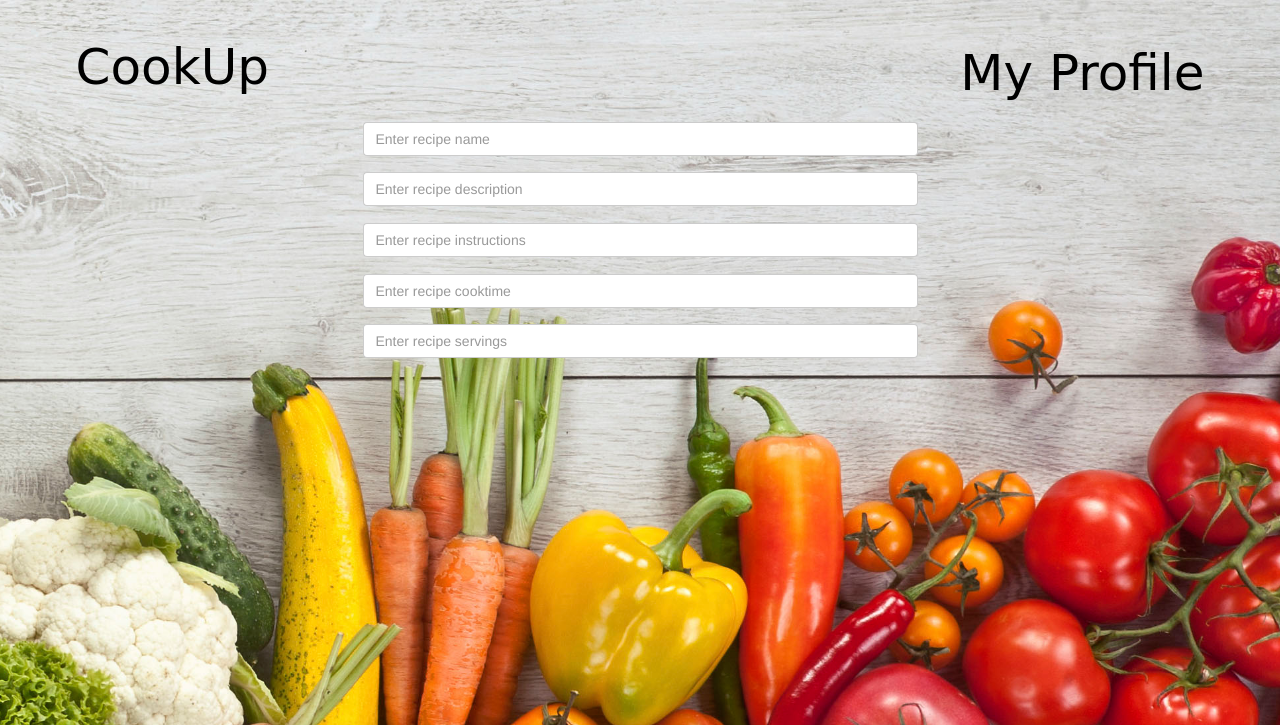
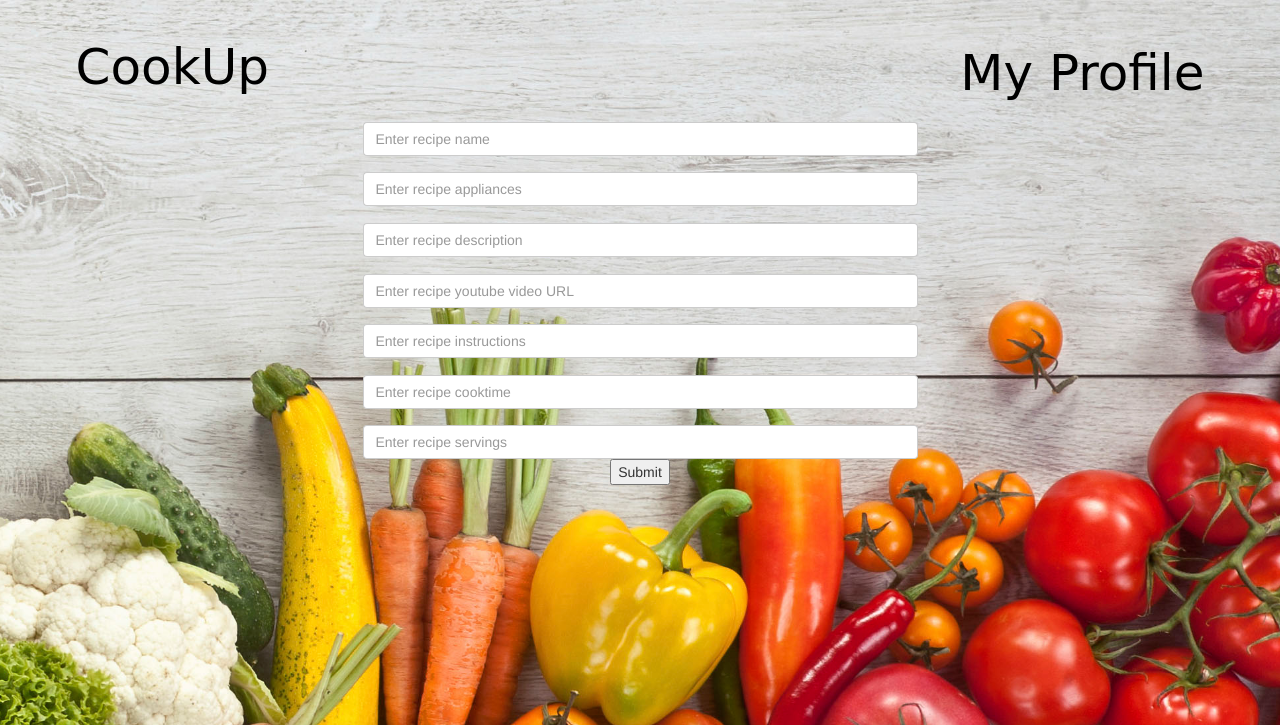
Before and after one commit to andrewholler/CookUp, a Django app: page /submitrecipe.html in a window 1280 px wide. Shown: the top 725 px of the page. Run offline with Django 3.2, Linux system fonts and the light colour scheme; some libraries are stand-ins or nearby versions; some web fonts are replaced.

Commit message:
added insert recipe function

```diff
--- a/app/templates/submitrecipe.html
+++ b/app/templates/submitrecipe.html
@@ -10,15 +10,14 @@
 	<div class="page-header">
 		<h2>CookUp</h2>
 		<a class="topcorner" id="header1-like" href="./profile.html">My Profile</a>
+  <form method="get" action="/addrecipe/">
 		<div class="container">
 			<div class="row">
 				<div class="col-sm-6 col-sm-offset-3">
 					<div id="imaginary_container">
 						<div class="input-group stylish-input-group">
-							<input type="text" class="form-control"  placeholder="Enter recipe name">
+							<input type="text" class="form-control"  placeholder="Enter recipe name" name="name">
 							<span class="input-group-addon">
-								<button type="submit">
-								</button>
 							</span>
 						</div>
 					</div>
@@ -30,10 +29,8 @@
 				<div class="col-sm-6 col-sm-offset-3">
 					<div id="imaginary_container">
 						<div class="input-group stylish-input-group">
-							<input type="text" class="form-control"  placeholder="Enter recipe description">
+							<input type="text" class="form-control"  placeholder="Enter recipe appliances" name="appliances">
 							<span class="input-group-addon">
-								<button type="submit">
-								</button>
 							</span>
 						</div>
 					</div>
@@ -45,10 +42,8 @@
 				<div class="col-sm-6 col-sm-offset-3">
 					<div id="imaginary_container">
 						<div class="input-group stylish-input-group">
-							<input type="text" class="form-control"  placeholder="Enter recipe instructions">
+							<input type="text" class="form-control"  placeholder="Enter recipe description" name="description">
 							<span class="input-group-addon">
-								<button type="submit">
-								</button>
 							</span>
 						</div>
 					</div>
@@ -60,10 +55,8 @@
 				<div class="col-sm-6 col-sm-offset-3">
 					<div id="imaginary_container">
 						<div class="input-group stylish-input-group">
-							<input type="text" class="form-control"  placeholder="Enter recipe cooktime">
+							<input type="text" class="form-control"  placeholder="Enter recipe youtube video URL" name="videourl">
 							<span class="input-group-addon">
-								<button type="submit">
-								</button>
 							</span>
 						</div>
 					</div>
@@ -75,16 +68,42 @@
 				<div class="col-sm-6 col-sm-offset-3">
 					<div id="imaginary_container">
 						<div class="input-group stylish-input-group">
-							<input type="text" class="form-control"  placeholder="Enter recipe servings">
+							<input type="text" class="form-control"  placeholder="Enter recipe instructions" name="instructions">
 							<span class="input-group-addon">
-								<button type="submit">
-								</button>
 							</span>
 						</div>
 					</div>
 				</div>
 			</div>
 		</div>
-	</div>
+  <div class="container">
+			<div class="row">
+				<div class="col-sm-6 col-sm-offset-3">
+					<div id="imaginary_container">
+						<div class="input-group stylish-input-group">
+							<input type="text" class="form-control"  placeholder="Enter recipe cooktime" name="cooktime">
+							<span class="input-group-addon">
+							</span>
+						</div>
+					</div>
+				</div>
+			</div>
+		</div>
+  <div class="container">
+			<div class="row">
+				<div class="col-sm-6 col-sm-offset-3">
+					<div id="imaginary_container">
+						<div class="input-group stylish-input-group">
+							<input type="text" class="form-control"  placeholder="Enter recipe servings" name="servings">
+							<span class="input-group-addon">
+							</span>
+						</div>
+					</div>
+				</div>
+			</div>
+		</div>
+  <center><input type="submit" value="Submit"></center>
+   </form>
+  </div>
 </body>
 </html>
--- a/app/views.py
+++ b/app/views.py
@@ -128,3 +128,36 @@ def deleterecipe(request):
   con.commit()
   con.close()
   return render(request, 'dashboard.html')
+
+def addrecipe(request):
+  name = request.GET.get('name')
+  appliances = request.GET.get('appliances')
+  description = request.GET.get('description')
+  videourl = request.GET.get('videourl')
+  instructions = request.GET.get('instructions')
+  cooktime = request.GET.get('cooktime')
+  servings = request.GET.get('servings')
+  con = None
+  con = connect(user='fyrxqvffutzuth', host='ec2-174-129-26-203.compute-1.amazonaws.com', password='81fd164e25fc7569030612fa5a67d1460e534db4289aeef761114c6746429d9b', dbname='d1au6je7k25ijn', port='5432')
+  cur = con.cursor()
+  querystring = """INSERT INTO Recipes (name, appliances, description, youtubevid, instructions, cooktime, servings) VALUES (
+                   '""" + name + "', '" + appliances + "', '" + description + "', '" + videourl + "', '" + instructions + "' "
+  try:
+      cooktime = int(cooktime)
+  except ValueError:
+      cooktime = 0
+  querystring += ",'" + str(cooktime) + "'"
+  try:
+      servings = int(servings)
+  except ValueError:
+      servings = 0
+  querystring += ",'" + str(servings) + "'"
+
+  querystring += ");"
+  print(querystring)
+  cur.execute(querystring)
+  cur.close()
+  con.commit()
+  con.close()
+
+  return render(request, 'dashboard.html')
--- a/databaces/urls.py
+++ b/databaces/urls.py
@@ -37,6 +37,7 @@ url(r'^search/', app.views.search, name='search'),
 url(r'^edit/', app.views.edit, name='edit'),
 url(r'^submitedit', app.views.submitedit, name='submitedit'),
 url(r'^deleterecipe', app.views.deleterecipe, name='deleterecipe'),
+url(r'^addrecipe', app.views.addrecipe, name='addrecipe'),
 path('admin/', admin.site.urls)
 
 ]
```
